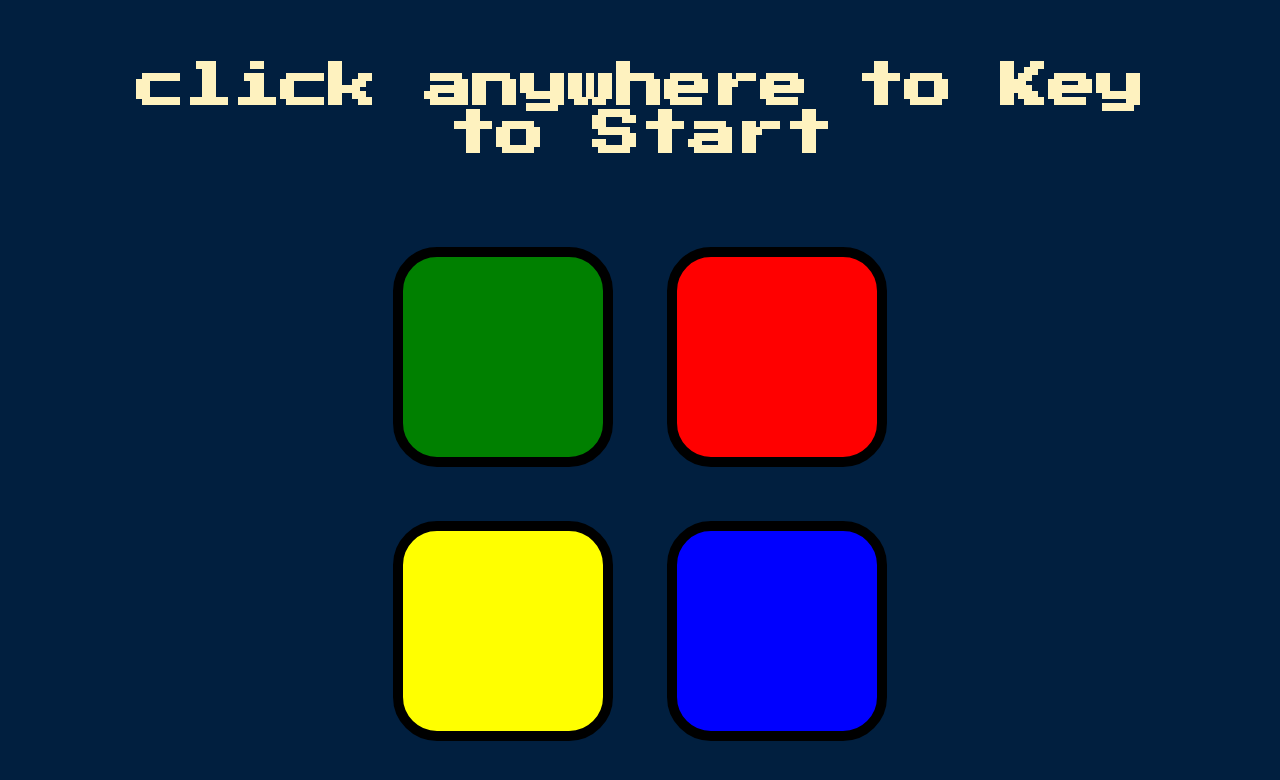
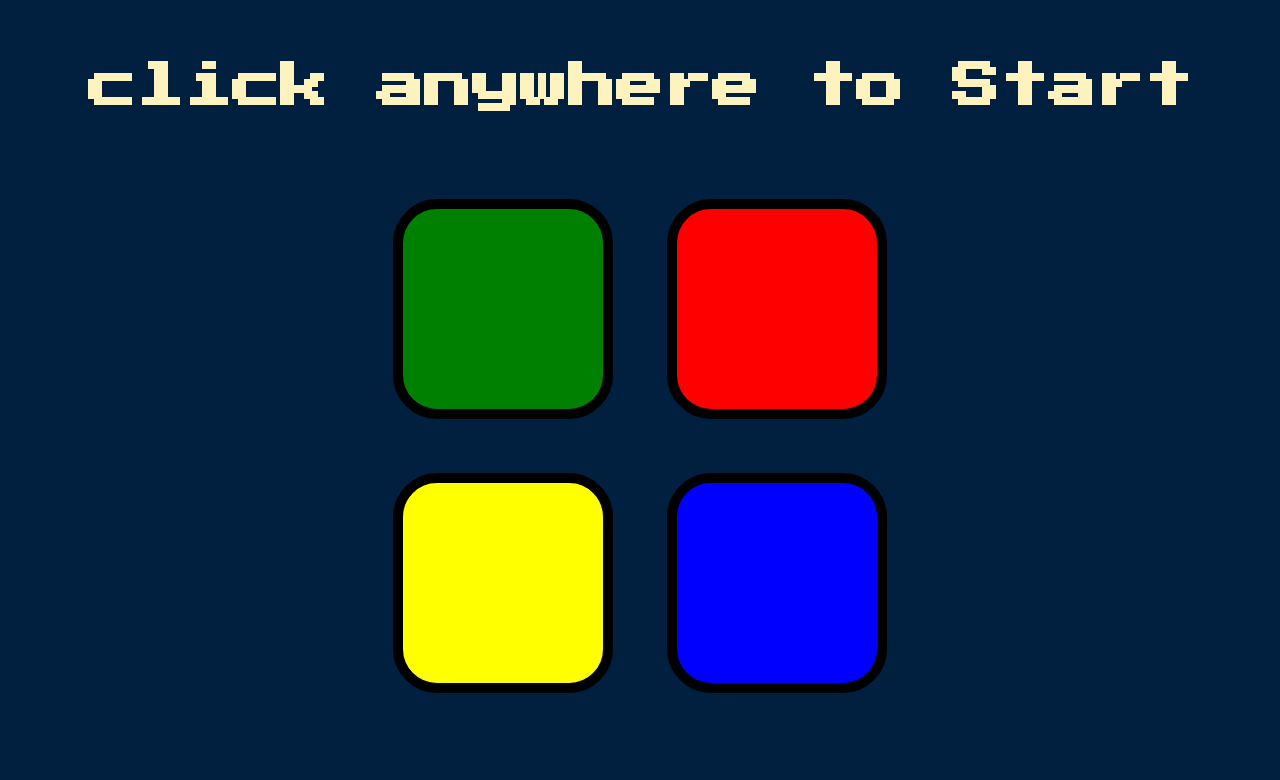
Before and after one commit to AtharvaEdlawar/SimonsGame, a plain HTML site: page index.html in a window 1280 px wide. Drawn offline with nearby package versions, Linux system fonts and the light colour scheme.

Commit message:
Update index.html

```diff
--- a/index.html
+++ b/index.html
@@ -9,7 +9,7 @@
 </head>
 
 <body>
-  <h1 id="level-title">click anywhere to Key to Start</h1>
+  <h1 id="level-title">click anywhere to Start</h1>
   <div class="container">
     <div lass="row">
 
```
